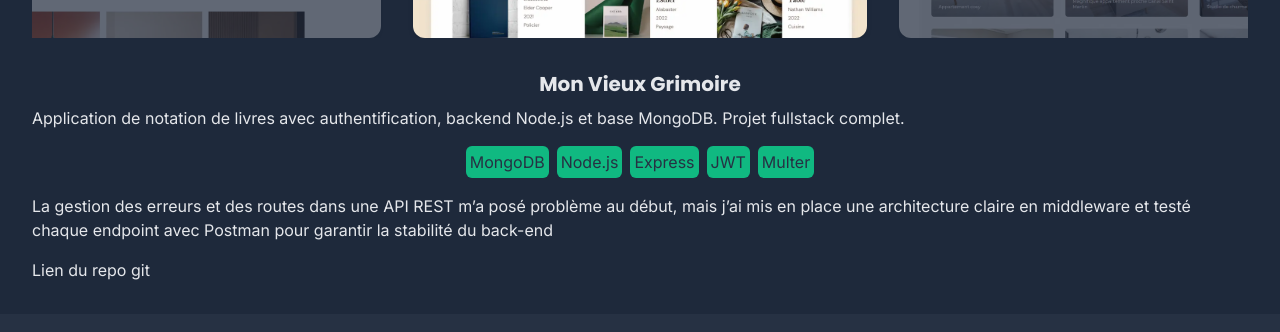
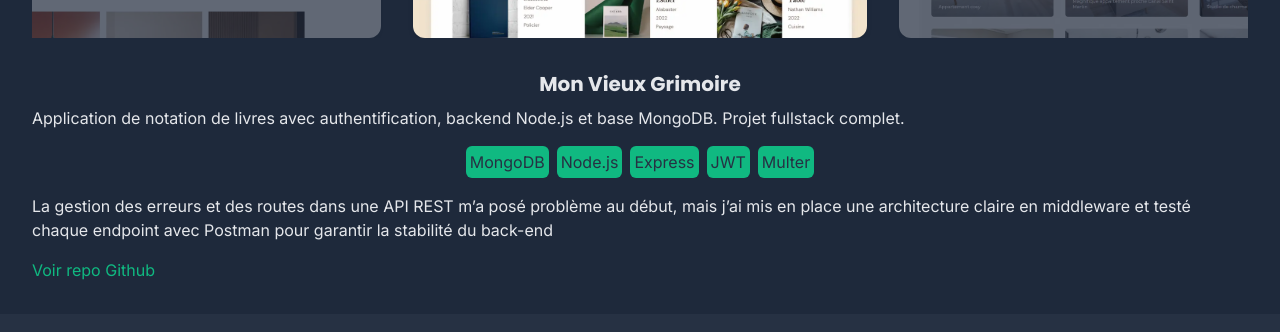
Before and after one commit to aurelienrnd/portfolio, a React (Vite) app: page /project in a window 1280 px wide. Shown: the part 370-702 px from the top of the page. Built offline with nearby package versions, Linux system fonts and the light colour scheme.

Commit message:
modif Description.tsx : lien url

```diff
--- a/src/components/pages/projects/sections/my-project/Description.tsx
+++ b/src/components/pages/projects/sections/my-project/Description.tsx
@@ -11,7 +11,7 @@ function Description({ projects, selectedIndex }: Props): React.JSX.Element {
   if (!curentProject) return <p>Chargement...</p>;
 
   return (
-    <article className="w-full flex flex-col gap-2 items-center justify-center">
+    <article className="w-full flex flex-col gap-2 items-center justify-center text-focus-in">
       <h3>{curentProject.title}</h3>
       <div className="flex flex-col gap-4">
         <p>{curentProject.description}</p>
@@ -26,10 +26,10 @@ function Description({ projects, selectedIndex }: Props): React.JSX.Element {
           ))}
         </div>
         <p>{curentProject.difficulty}</p>
-        <div className="flex justify-between">
-          <a href={curentProject.codeUrl}>Lien du repo git</a>
+        <div className="flex justify-between text-color-three">
+          <a href={curentProject.codeUrl}>Voir repo Github</a>
           {curentProject.siteUrl && (
-            <a href={curentProject?.siteUrl}>Lien du site</a>
+            <a href={curentProject?.siteUrl}>Voir le site</a>
           )}
         </div>
       </div>
```
